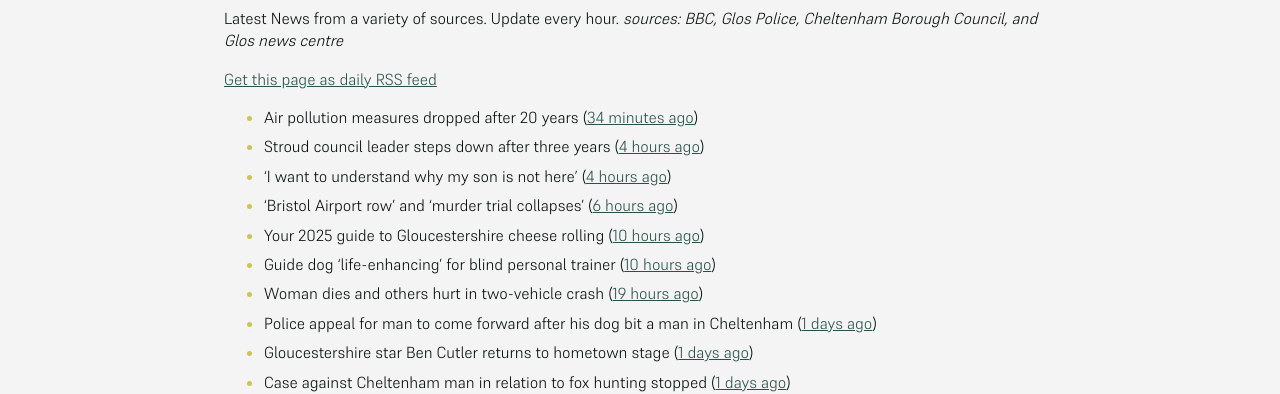
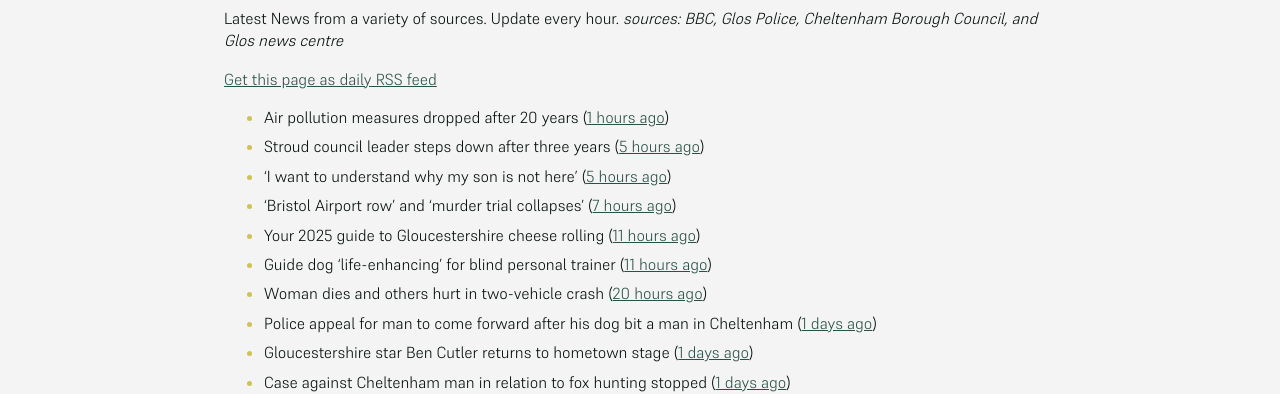
Before and after one commit to mat-0/cheltenham-open-data, a Jekyll site: the page built from _pages/news.md, in a window 1280 px wide and 1400 px high. Shown: the part 266-660 px from the top of the window. Built offline with Jekyll 4.4.1, drawn with Linux system fonts in a browser that asks for light colours; some of the changed text lies outside the part shown.

Commit message:
Updated 2025-05-16 16:58:13

```diff
--- a/_pages/news.md
+++ b/_pages/news.md
@@ -12,13 +12,13 @@ _sources: BBC, Glos Police, Cheltenham Borough Council, and Glos news centre_
 [Get this page as daily RSS feed](/daily.rss)
 
 <!-- news_marker starts -->
-- Air pollution measures dropped after 20 years ([34 minutes ago](https://www.bbc.com/news/articles/c7v7d4091gro))
-- Stroud council leader steps down after three years ([4 hours ago](https://www.bbc.com/news/articles/c9dq58pzel5o))
-- 'I want to understand why my son is not here' ([4 hours ago](https://www.bbc.com/news/articles/c5yk7z7k4dyo))
-- 'Bristol Airport row' and 'murder trial collapses' ([6 hours ago](https://www.bbc.com/news/articles/c93lq257pd5o))
-- Your 2025 guide to Gloucestershire cheese rolling ([10 hours ago](https://www.bbc.com/news/articles/c230jj5m1yro))
-- Guide dog 'life-enhancing' for blind personal trainer ([10 hours ago](https://www.bbc.com/news/articles/cwy3j8evxg2o))
-- Woman dies and others hurt in two-vehicle crash ([19 hours ago](https://www.bbc.com/news/articles/cp3qjdll89jo))
+- Air pollution measures dropped after 20 years ([1 hours ago](https://www.bbc.com/news/articles/c7v7d4091gro))
+- Stroud council leader steps down after three years ([5 hours ago](https://www.bbc.com/news/articles/c9dq58pzel5o))
+- 'I want to understand why my son is not here' ([5 hours ago](https://www.bbc.com/news/articles/c5yk7z7k4dyo))
+- 'Bristol Airport row' and 'murder trial collapses' ([7 hours ago](https://www.bbc.com/news/articles/c93lq257pd5o))
+- Your 2025 guide to Gloucestershire cheese rolling ([11 hours ago](https://www.bbc.com/news/articles/c230jj5m1yro))
+- Guide dog 'life-enhancing' for blind personal trainer ([11 hours ago](https://www.bbc.com/news/articles/cwy3j8evxg2o))
+- Woman dies and others hurt in two-vehicle crash ([20 hours ago](https://www.bbc.com/news/articles/cp3qjdll89jo))
 - Police appeal for man to come forward after his dog bit a man in Cheltenham ([1 days ago](https://gloucesternewscentre.co.uk/police-appeal-for-man-to-come-forward-after-his-dog-bit-a-man-in-cheltenham/))
 - Gloucestershire star Ben Cutler returns to hometown stage ([1 days ago](https://gloucesternewscentre.co.uk/gloucestershire-star-ben-cutler-returns-to-hometown-stage/))
 - Case against Cheltenham man in relation to fox hunting stopped ([1 days ago](https://gloucesternewscentre.co.uk/case-against-cheltenham-man-in-relation-to-fox-hunting-stopped/))
@@ -53,10 +53,10 @@ _sources: BBC, Glos Police, Cheltenham Borough Council, and Glos news centre_
 - Gloucester Royal Marines Cadets win National Competition ([10 days ago](https://gloucesternewscentre.co.uk/gloucester-royal-marines-cadets-win-national-competition/))
 - Bowls: Gloucestershire finally put to bed their last remaining competition of season ([10 days ago](https://gloucesternewscentre.co.uk/bowls-gloucestershire-finally-put-to-bed-their-last-remaining-competition-of-season/))
 - Filipino nurses celebrate 25 years of service ([10 days ago](https://gloucesternewscentre.co.uk/filipino-nurses-celebrate-25-years-of-service/))
-- Appeal after man stole man’s watch in Cheltenham ([10 days ago](https://gloucesternewscentre.co.uk/appeal-after-man-stole-mans-watch-in-cheltenham/))
-- Homeowners in ‘David and Goliath’ battle over cracks in their walls ’caused by 147-home development’ ([10 days ago](https://gloucesternewscentre.co.uk/homeowners-in-david-and-goliath-battle-over-cracks-in-their-walls-caused-by-147-home-development/))
-- Fixing Gloucestershire’s ‘crumbling roads and broken services’ top aims of newly elected Shire Hall Lib Dems ([10 days ago](https://gloucesternewscentre.co.uk/fixing-gloucestershires-crumbling-roads-and-broken-services-top-aims-of-newly-elected-shire-hall-lib-dems/))
-- Police urge the public to consider if there is a genuine emergency before dialling 999 ([10 days ago](https://gloucesternewscentre.co.uk/police-urge-the-public-to-consider-if-there-is-a-genuine-emergency-before-dialling-999/))
+- Appeal after man stole man’s watch in Cheltenham ([11 days ago](https://gloucesternewscentre.co.uk/appeal-after-man-stole-mans-watch-in-cheltenham/))
+- Homeowners in ‘David and Goliath’ battle over cracks in their walls ’caused by 147-home development’ ([11 days ago](https://gloucesternewscentre.co.uk/homeowners-in-david-and-goliath-battle-over-cracks-in-their-walls-caused-by-147-home-development/))
+- Fixing Gloucestershire’s ‘crumbling roads and broken services’ top aims of newly elected Shire Hall Lib Dems ([11 days ago](https://gloucesternewscentre.co.uk/fixing-gloucestershires-crumbling-roads-and-broken-services-top-aims-of-newly-elected-shire-hall-lib-dems/))
+- Police urge the public to consider if there is a genuine emergency before dialling 999 ([11 days ago](https://gloucesternewscentre.co.uk/police-urge-the-public-to-consider-if-there-is-a-genuine-emergency-before-dialling-999/))
 - Man pleads guilty to multiple thefts from vehicles in Cheltenham ([13 days ago](https://gloucesternewscentre.co.uk/man-pleads-guilty-to-multiple-thefts-from-vehicles-in-cheltenham/))
 - Cotswold mum calls on Bromford Housing to fix ‘deathtrap’ garden ([13 days ago](https://gloucesternewscentre.co.uk/cotswold-mum-calls-on-bromford-housing-to-fix-deathtrap-garden/))
 - Vote 2025: Lib Dems win elections but fall one seat short of overall control at Shire Hall ([13 days ago](https://gloucesternewscentre.co.uk/vote-2025-lib-dems-win-elections-but-fall-one-seat-short-of-overall-control-at-shire-hall/))
```
Also changed, not shown: _data/flood.json (+5 -48 lines), _pages/fix-my-street.md (+2 -2 lines), index.md (+5 -5 lines).
